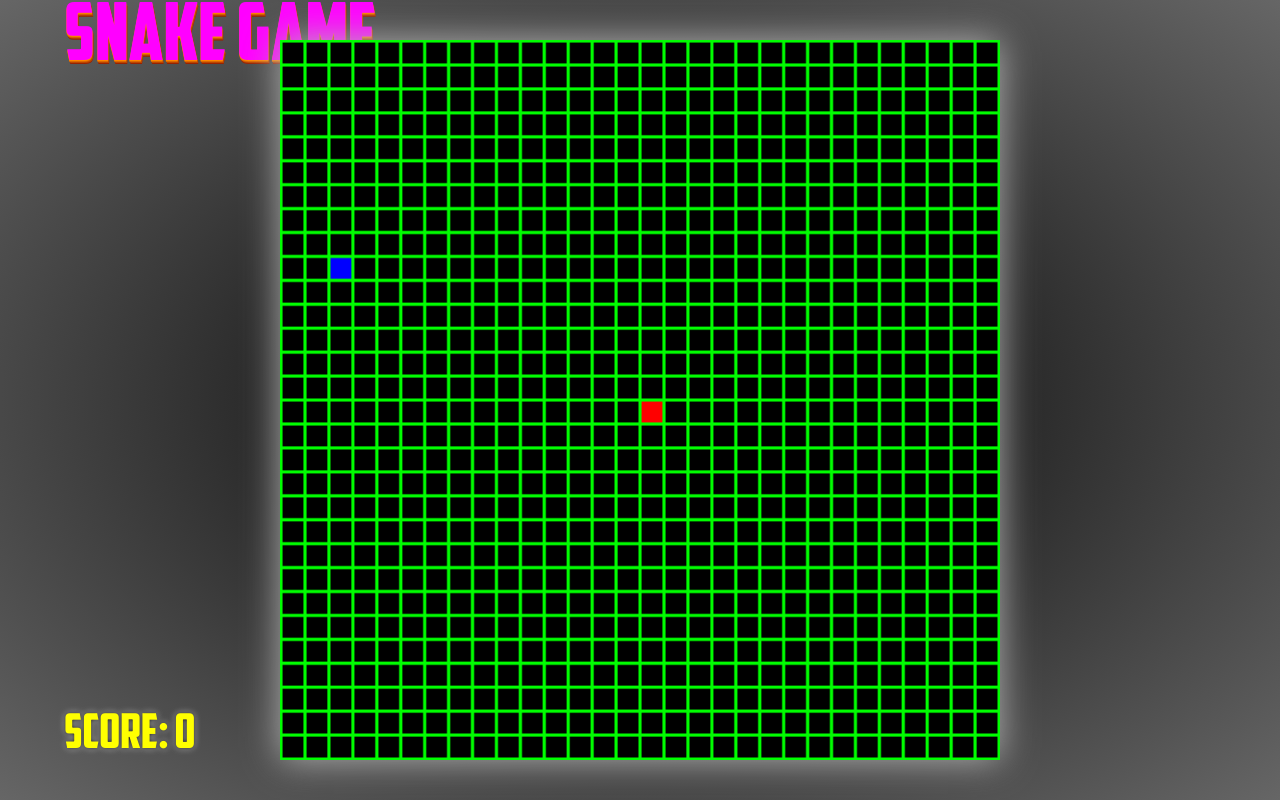
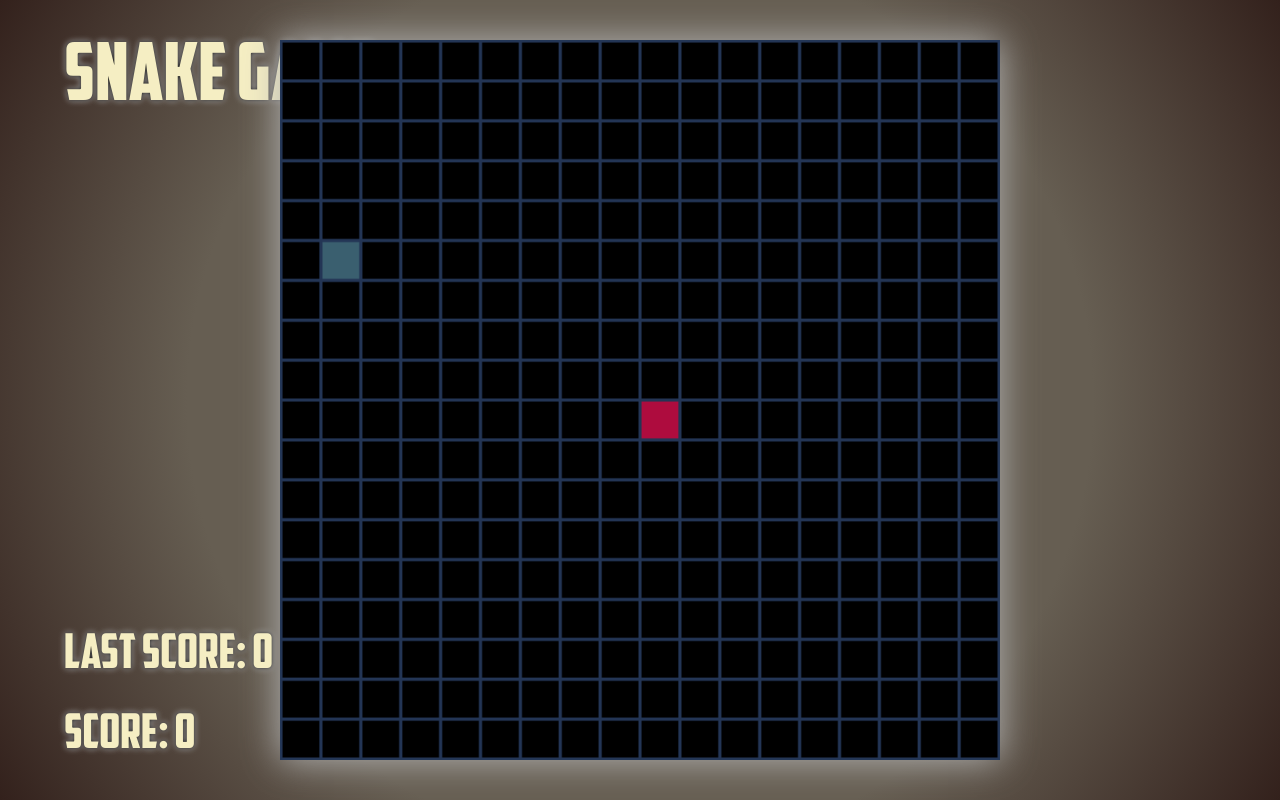
Before and after one commit to Sirius2051/snakeGameJS, a PHP site: page / in a window 1280 px wide. Run offline with PHP 8.4, Linux system fonts and the light colour scheme.

Commit message:
chore: new colors and optimization

```diff
--- a/css/style.css
+++ b/css/style.css
@@ -9,7 +9,11 @@
 	font-family: "american-captain";
 }
 body {
-	background-image: radial-gradient(#000, #666);
+	background: rgb(102,94,82);
+	background: -moz-radial-gradient(circle, rgba(102,94,82,1) 60%, rgba(51,33,28,1) 100%);
+	background: -webkit-radial-gradient(circle, rgba(102,94,82,1) 60%, rgba(51,33,28,1) 100%);
+	background: radial-gradient(circle, rgba(102,94,82,1) 60%, rgba(51,33,28,1) 100%);
+	filter: progid:DXImageTransform.Microsoft.gradient(startColorstr="#665e52",endColorstr="#33211c",GradientType=1);
 	text-align: center;
 }
 .container {
@@ -22,7 +26,7 @@ body {
 	position: relative;
 }
 .canvas {
-	border: 1px #0f0 solid;
+	border: 1px #243757 solid;
 	background-color: #000;
 	box-shadow: rgba(180, 180, 180, 1) 0px 0px 35px;
 	position: absolute;
@@ -38,7 +42,7 @@ body {
 .score {
 	margin-bottom: 50px;
 	text-align: left;
-	color: #ff0;
+	color: #f5eec3;
 	font-size: 36pt;
 	text-shadow: #000 0px 0px 5px,
 				 #fff 0px 0px 6px;
@@ -51,18 +55,32 @@ body {
 	/* right: 0; */
 	margin: auto;
 }
+.best {
+	margin-bottom: 50px;
+	text-align: left;
+	color: #f5eec3;
+	font-size: 36pt;
+	text-shadow: #000 0px 0px 5px,
+				 #fff 0px 0px 6px;
+	width: 452px;
+	display: inline-block;
+	position: absolute;
+	/* top: 0; */
+	bottom: 15%;
+	left: 5%;
+	/* right: 0; */
+	margin: auto;
+}
 .title {
 	font-size: 80px;
 	text-align: center;
 	text-transform: uppercase;
 	margin-top: 50px;
-	color: #f0f;
-	text-shadow: #f80 0px 1px 0px,
-				 #d60 0px 2px 0px,
-				 #b40 1px 3px 0px,
-				 #920 1px 4px 0px;
+	color: #f5eec3;
+	text-shadow: #000 0px 0px 5px,
+				 #fff 0px 0px 6px;
 	position: absolute;
-	top: 0;
+	top: 5%;
 	bottom: 0;
 	left: 5%;
 	/* right: 0; */
--- a/index.html
+++ b/index.html
@@ -17,6 +17,9 @@
 				<canvas class="canvas" id="canvas" width="450px" height="450px"></canvas>
 				</canvas>
 				<br>
+				<div class="best" id="best">
+				 Last Score: 0
+				</div>
 				<div class="score" id="score">
 					Score: 0
 				</div>
--- a/js/app.js
+++ b/js/app.js
@@ -1,12 +1,13 @@
 // Globals
 var speed = 120,
-	size = 15,
+	size = 25,
 	x = true,
 	y = true,
 	xd = 0,
 	yd = 0,
 	score = 0,
 	score_text = "Score: ";
+	last_score_text = "Last Score: ";
 // Obj class to universal properties and methods
 class Obj {
 	constructor() {
@@ -36,7 +37,7 @@ class Snake extends Obj {
 		if(this.next != null) {
 			this.next.draw(ctx);
 		}
-		ctx.fillStyle = '#f00';
+		ctx.fillStyle = '#ae0c3e';
 		ctx.fillRect(this.x, this.y, this.size, this.size);
 	}
 	axes(x, y) {
@@ -82,7 +83,7 @@ class Food extends Obj
 		this.y = this.py();
 	}
 	draw(ctx) {
-		ctx.fillStyle = '#00f';
+		ctx.fillStyle = '#3a5f6f';
 		ctx.fillRect(this.x, this.y, this.size, this.size);
 	}
 }
@@ -131,10 +132,12 @@ function gameOver() {
 	yd = 0;
 	x = true;
 	y = true;
+	localStorage.setItem("score", score);
 	score = 0;
 	snake = new Snake(canvas.width/2, canvas.height/2);
 	food = new Food();
 	document.getElementById('score').innerHTML = score_text + score;
+	document.getElementById('best').innerHTML = last_score_text + localStorage.getItem("score");
 }
 function clashBody() {
 	var temp = null;
@@ -173,7 +176,7 @@ function draw() {
 	}
 	snake.draw(ctx);
 	food.draw(ctx);
-	ctx.strokeStyle = '#0f0';
+	ctx.strokeStyle = '#243757';
 	ctx.stroke();
 }
 // Main function
```
Also changed, not shown: README.md, img/screenshot.png (added).
